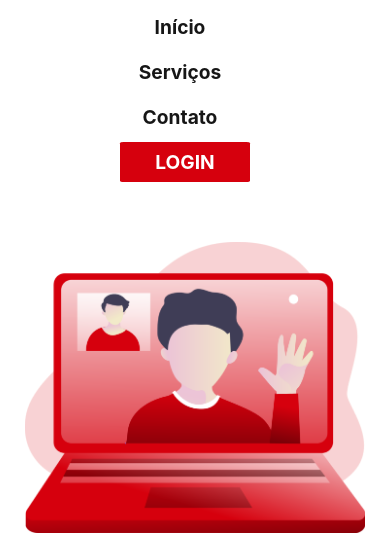
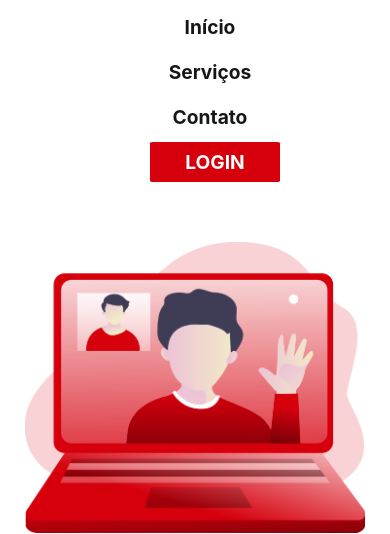
Before and after one commit to jnissika/projeto-codar, a plain HTML site: page index.html in a window 390 px wide. Shown: the part 85-619 px from the top of the page. Drawn offline with Linux system fonts and the light colour scheme.

Commit message:
Update style.css

```diff
--- a/style.css
+++ b/style.css
@@ -298,8 +298,7 @@ img {
     .menu_links {
         display: flex;
         flex-flow: column nowrap;
-        justify-content: center;
-        align-items: center;
+        margin-right: -30px;
     }
 
     #inicio {
```
